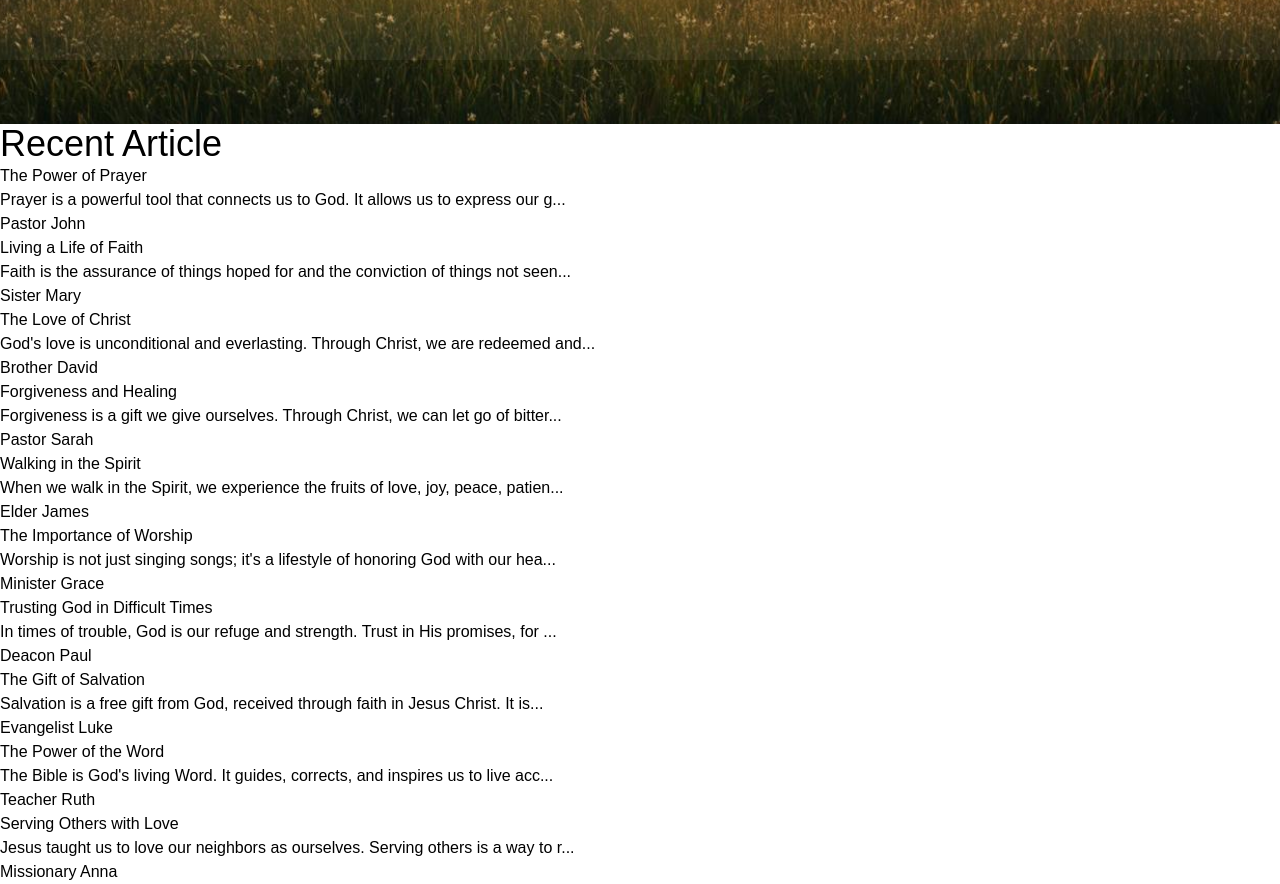
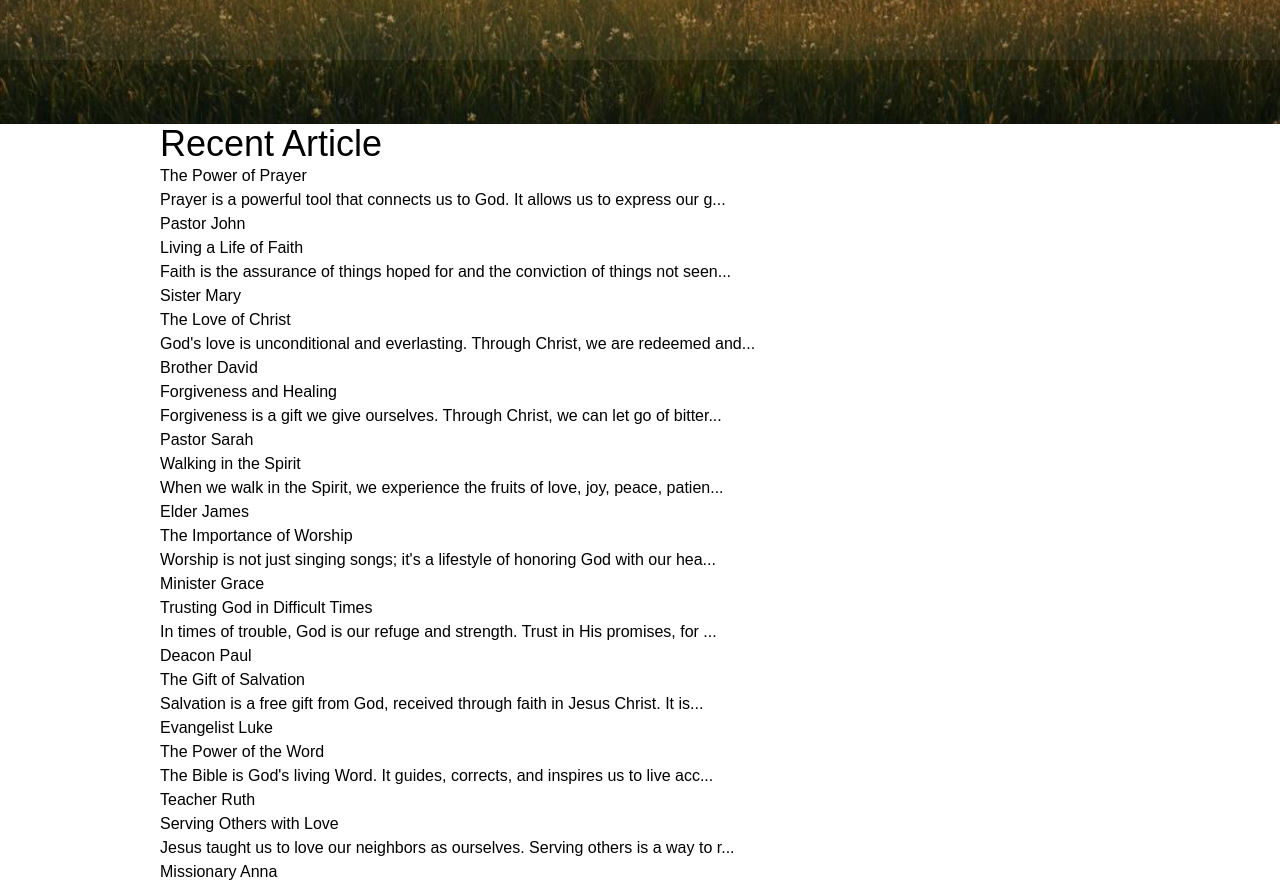
Before and after one commit to dela-ger/Talitha, a Next.js app in the folder talitha-app/: page / in a window 1280 px wide. Shown: the part 740-1624 px from the top of the page. Built offline with nearby package versions, Linux system fonts and the light colour scheme; no server answers.

Commit message:
Added styles to Article card

```diff
--- a/talitha-app/app/components/ArticleCard.tsx
+++ b/talitha-app/app/components/ArticleCard.tsx
@@ -8,7 +8,10 @@ export default function ArticleCard() {
   return (
     <>
         <div>
-          <h1 className='text-4xl'>Recent Article</h1>
+          <div>
+            <h1 className='text-4xl'>Recent Article</h1>
+          </div>
+
             {articles.map((article) => (
               <div key={article.id}>
                 <h2>{article.title}</h2>
--- a/talitha-app/app/globals.css
+++ b/talitha-app/app/globals.css
@@ -25,3 +25,7 @@ body {
   /* color: var(--background); */
   font-family: Arial, Helvetica, sans-serif;
 }
+
+.container {
+  @apply ml-40 mr-40;
+}
--- a/talitha-app/app/layout.tsx
+++ b/talitha-app/app/layout.tsx
@@ -1,5 +1,3 @@
-// "use client"
-
 import { type Metadata } from 'next'
 import {
   ClerkProvider,
--- a/talitha-app/app/page.tsx
+++ b/talitha-app/app/page.tsx
@@ -7,7 +7,10 @@ export default function Home() {
     <>
       <div>
         <Hero />
-        <ArticleCard />
+        <div className="mr-40 ml-40">
+          <ArticleCard />
+        </div>
+
       </div>
     </>
 
```
